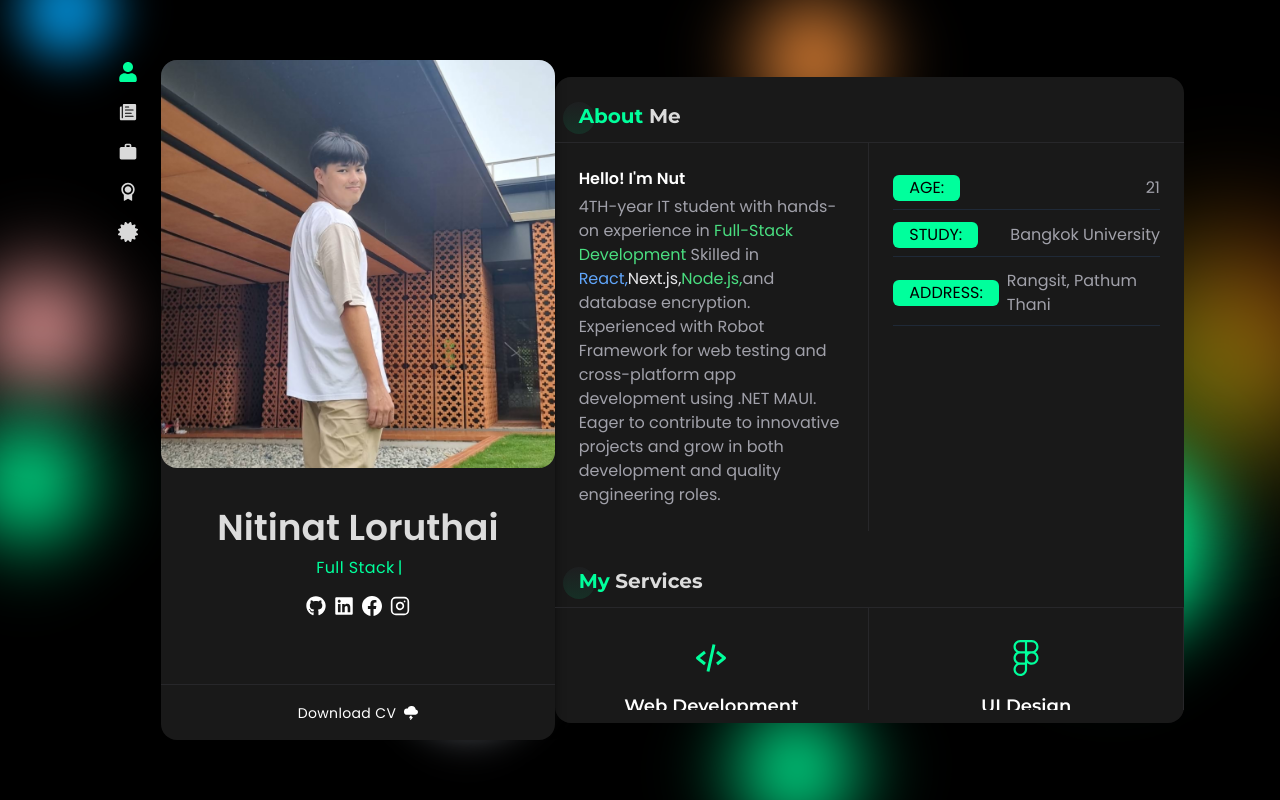
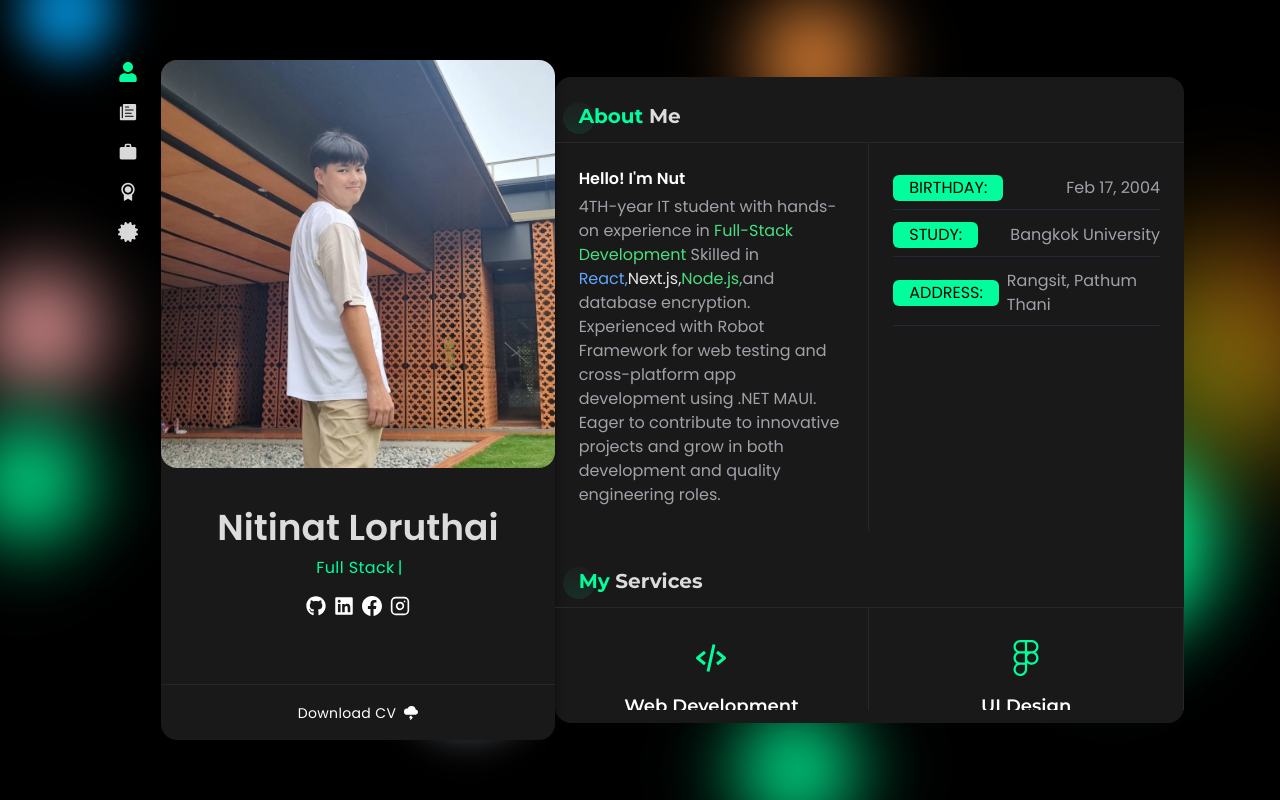
Before and after one commit to nnutica/Portfolio9Nut, a React (Vite) app: page / in a window 1280 px wide. Built offline with nearby package versions, Linux system fonts and the light colour scheme.

Commit message:
fix: update age to birthday in AboutMe component

```diff
--- a/src/components/about/AboutMe.tsx
+++ b/src/components/about/AboutMe.tsx
@@ -20,8 +20,8 @@ Eager to contribute to innovative projects and grow in both development and qual
       <div className="w-full md:w-1/2 p-6">
         <ul className="flex flex-col gap-1">
           <li className="aboutRightLi">
-            <span className="aboutRightLiSpan">Age:</span>
-            21
+            <span className="aboutRightLiSpan">Birthday:</span>
+            Feb 17, 2004
           </li>
           <li className="aboutRightLi">
             <span className="aboutRightLiSpan">Study:</span>
```
